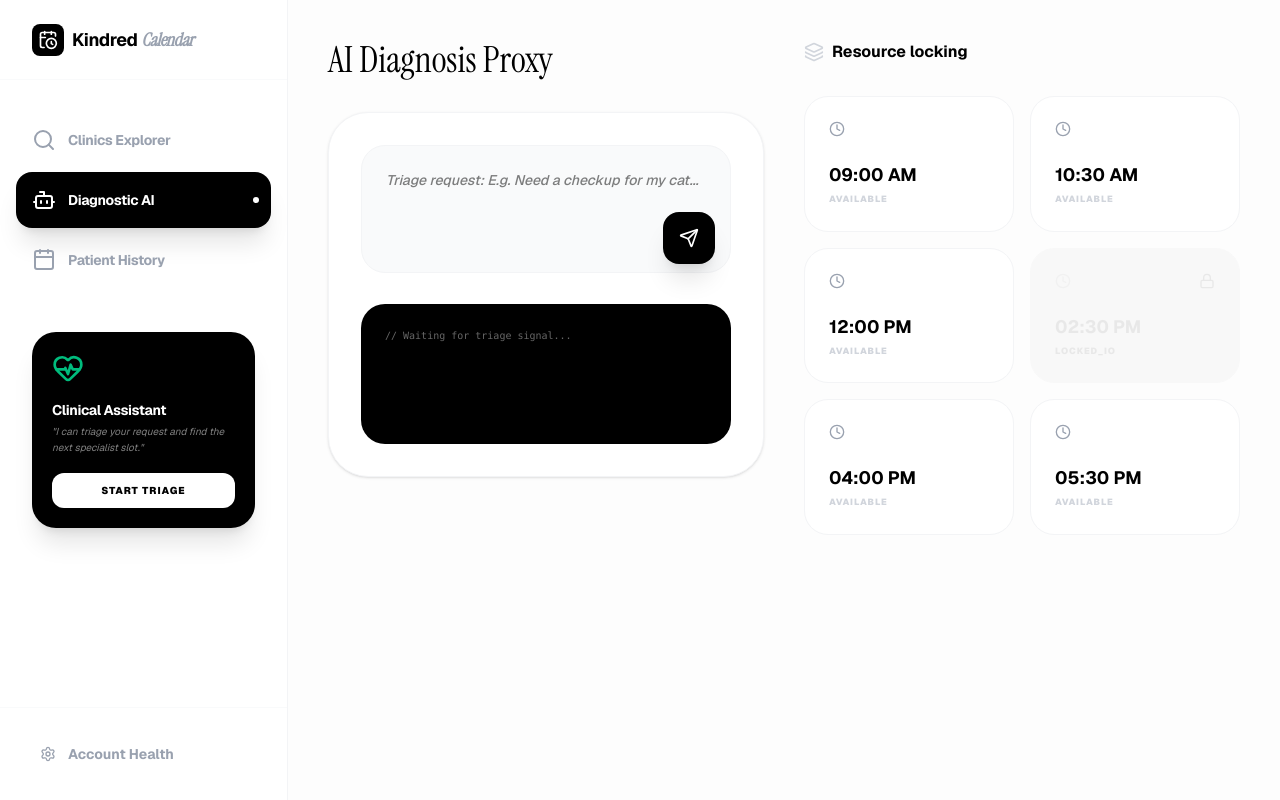
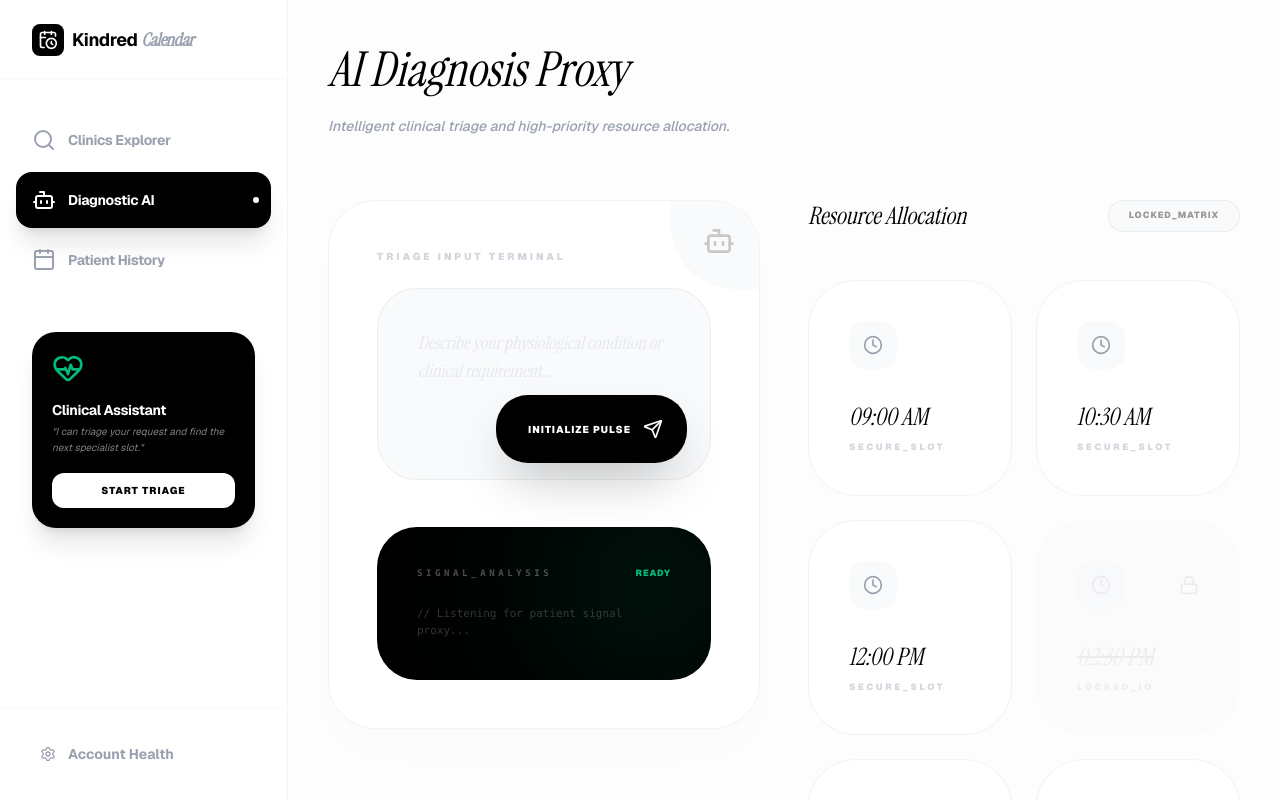
Before and after one commit to FlexSlotCustom0/FlexSlotCustom, a Next.js app in the folder frontend/: page /dashboard/customer in a window 1280 px wide. Both pictures are taken after a click on the button "Diagnostic AI". Shown: the top 800 px of the page. Built offline with nearby package versions, Linux system fonts and the light colour scheme.

Commit message:
Update page.tsx

```diff
--- a/frontend/src/app/dashboard/customer/page.tsx
+++ b/frontend/src/app/dashboard/customer/page.tsx
@@ -159,38 +159,99 @@ function MarketCard({ name, cat, rating, image, id }: { name: string, cat: strin
 
 function AIBookingSection({ chatInput, setChatInput, isParsing, setIsParsing, handleBooking, lockingSlot, lockedSlots }: { chatInput: string, setChatInput: (s: string) => void, isParsing: boolean, setIsParsing: (b: boolean) => void, handleBooking: (id: number) => void, lockingSlot: number | null, lockedSlots: number[] }) {
   return (
-    <motion.div initial={{ opacity: 0, y: 10 }} animate={{ opacity: 1, y: 0 }} className="space-y-10">
-      <div className="grid grid-cols-1 lg:grid-cols-2 gap-10">
-         <div className="space-y-8">
-            <h2 className="text-4xl font-serif text-black">AI Diagnosis Proxy</h2>
-            <div className="bg-white rounded-[2.5rem] border border-gray-100 p-8 shadow-sm space-y-6">
-               <div className="relative">
-                  <textarea value={chatInput} onChange={(e) => setChatInput(e.target.value)} placeholder="Triage request: E.g. Need a checkup for my cat..." className="w-full h-32 bg-gray-50 border border-gray-100 rounded-3xl p-6 text-sm font-medium focus:outline-none focus:ring-2 focus:ring-black/5 resize-none italic" />
-                  <button onClick={() => { setIsParsing(true); setTimeout(() => setIsParsing(false), 2000); }} className="absolute right-4 bottom-4 p-4 bg-black text-white rounded-2xl shadow-xl hover:scale-105 transition-all">
-                     {isParsing ? <Sparkles className="w-5 h-5 animate-spin" /> : <Send className="w-5 h-5" />}
-                  </button>
+    <motion.div initial={{ opacity: 0, y: 10 }} animate={{ opacity: 1, y: 0 }} className="space-y-16">
+      <div className="flex flex-col gap-4">
+         <h2 className="text-5xl font-serif italic text-black leading-tight">AI Diagnosis Proxy</h2>
+         <p className="text-sm text-gray-400 font-medium italic">Intelligent clinical triage and high-priority resource allocation.</p>
+      </div>
+
+      <div className="grid grid-cols-1 lg:grid-cols-2 gap-12">
+         <div className="space-y-12">
+            <div className="bg-white rounded-[3rem] border border-black/5 p-12 shadow-2xl shadow-black/[0.02] space-y-10 relative overflow-hidden group">
+               <div className="absolute top-0 right-0 w-32 h-32 bg-gray-50 rounded-bl-[4rem] flex items-center justify-center -mr-10 -mt-10 group-hover:bg-black group-hover:text-white transition-all duration-700">
+                  <Bot className="w-8 h-8 mr-8 mt-8 opacity-20 group-hover:opacity-100" />
                </div>
-               <div className="p-6 rounded-3xl bg-black font-mono text-[10px] text-white/40 overflow-hidden relative min-h-[140px]">
-                  {isParsing ? "...TRIAGE_IN_PROGRESS..." : chatInput ? <span className="text-emerald-500">INTENT: CLINICAL_BOOKING</span> : "// Waiting for triage signal..."}
+
+               <div className="space-y-6">
+                  <div className="text-[10px] font-black uppercase tracking-[0.3em] text-gray-300">Triage Input Terminal</div>
+                  <div className="relative">
+                     <textarea
+                       value={chatInput}
+                       onChange={(e) => setChatInput(e.target.value)}
+                       placeholder="Describe your physiological condition or clinical requirement..."
+                       className="w-full h-48 bg-gray-50 border border-black/5 rounded-[2.5rem] p-10 text-lg font-medium focus:outline-none focus:ring-4 focus:ring-black/5 resize-none italic placeholder:text-gray-200 transition-all font-serif"
+                     />
+                     <button
+                       onClick={() => { setIsParsing(true); setTimeout(() => setIsParsing(false), 2000); }}
+                       className="absolute right-6 bottom-6 p-6 bg-black text-white rounded-[2rem] shadow-2xl hover:scale-105 active:scale-95 transition-all flex items-center gap-3"
+                     >
+                        <span className="text-[10px] font-black uppercase tracking-widest pl-2">Initialize Pulse</span>
+                        {isParsing ? <Sparkles className="w-5 h-5 animate-spin" /> : <Send className="w-5 h-5" />}
+                     </button>
+                  </div>
+               </div>
+
+               <div className="p-10 rounded-[2.5rem] bg-black text-white relative overflow-hidden group">
+                  <div className="flex justify-between items-center mb-6 relative z-10">
+                    <div className="text-[9px] font-black uppercase tracking-[0.4em] text-white/30 font-mono">Signal_Analysis</div>
+                    <div className={`text-[9px] font-black uppercase tracking-widest ${isParsing ? 'text-yellow-400' : 'text-emerald-500'}`}>
+                       {isParsing ? 'Parsing...' : 'Ready'}
+                    </div>
+                  </div>
+                  <div className="font-mono text-[11px] leading-relaxed relative z-10">
+                     {isParsing ? (
+                        <motion.div animate={{ opacity: [0.4, 1, 0.4] }} transition={{ repeat: Infinity, duration: 1.5 }}>
+                           [STREAMS_ACTIVE] — Triaging clinical vectors...
+                        </motion.div>
+                     ) : chatInput ? (
+                        <div className="space-y-2">
+                           <div className="text-emerald-500">INTENT: CLINICAL_LOCK_PRIORITY</div>
+                           <div className="text-white/40">VECTOR_MATCH: ACUTE_CONSULTATION</div>
+                        </div>
+                     ) : (
+                        <span className="text-white/20">// Listening for patient signal proxy...</span>
+                     )}
+                  </div>
+                  <div className="absolute bottom-[-20%] right-[-20%] w-64 h-64 bg-emerald-500/10 rounded-full blur-[80px]" />
                </div>
             </div>
          </div>
-         <div className="space-y-8">
-            <h3 className="font-bold flex items-center gap-2 text-black"><Layers className="w-5 h-5 text-gray-300" /> Resource locking</h3>
-            <div className="grid grid-cols-2 gap-4">
+
+         <div className="space-y-12">
+            <div className="flex items-center justify-between">
+               <h3 className="text-2xl font-serif italic text-black">Resource Allocation</h3>
+               <div className="px-5 py-2 bg-gray-50 border border-black/5 rounded-full text-[9px] font-black uppercase tracking-widest text-[#999]">Locked_Matrix</div>
+            </div>
+
+            <div className="grid grid-cols-2 gap-6">
                {["09:00 AM", "10:30 AM", "12:00 PM", "02:30 PM", "04:00 PM", "05:30 PM"].map((time, i) => {
                   const id = i+1;
                   const isLocked = lockedSlots.includes(id);
                   const isLocking = lockingSlot === id;
                   return (
-                    <button key={id} onClick={() => handleBooking(id)} disabled={isLocked || isLocking} className={`p-6 rounded-3xl border text-left transition-all ${isLocked ? 'bg-gray-100 border-gray-100 opacity-50 grayscale' : isLocking ? 'border-black bg-white scale-95 shadow-lg' : 'bg-white border-gray-100 hover:border-black/20 hover:shadow-xl'}`}>
-                       <div className="flex justify-between items-center mb-6">
-                          <Clock className={`w-4 h-4 ${isLocked ? 'text-gray-200' : 'text-gray-400'}`} />
-                          {isLocking && <RefreshCw className="w-4 h-4 animate-spin text-black" />}
-                          {isLocked && <Lock className="w-4 h-4 text-gray-300" />}
+                    <button
+                      key={id}
+                      onClick={() => handleBooking(id)}
+                      disabled={isLocked || isLocking}
+                      className={`group p-10 rounded-[3rem] border text-left transition-all relative overflow-hidden ${
+                        isLocked
+                        ? 'bg-gray-50 border-transparent opacity-40'
+                        : isLocking
+                          ? 'border-gray-200 bg-white scale-95 shadow-lg'
+                          : 'bg-white border-black/5 hover:border-black/20 hover:shadow-2xl hover:shadow-black/[0.04]'
+                      }`}
+                    >
+                       <div className="flex justify-between items-center mb-8">
+                          <div className={`w-12 h-12 rounded-2xl flex items-center justify-center transition-all ${isLocked ? 'bg-gray-100 text-gray-300' : 'bg-gray-50 text-gray-400 group-hover:bg-black group-hover:text-white'}`}>
+                             <Clock className="w-5 h-5" />
+                          </div>
+                          {isLocking && <RefreshCw className="w-5 h-5 animate-spin text-black" />}
+                          {isLocked && <Lock className="w-5 h-5 text-gray-300" />}
                        </div>
-                       <div className={`font-bold text-lg ${isLocked ? 'text-gray-300' : 'text-black'}`}>{time}</div>
-                       <div className="text-[9px] font-black uppercase tracking-widest text-gray-300 mt-1">{isLocked ? 'LOCKED_IO' : 'AVAILABLE'}</div>
+                       <div className={`font-serif italic text-2xl ${isLocked ? 'text-gray-300 line-through' : 'text-black'}`}>{time}</div>
+                       <div className="text-[9px] font-black uppercase tracking-[0.3em] text-gray-300 mt-2">
+                          {isLocked ? 'LOCKED_IO' : isLocking ? 'Securing...' : 'Secure_Slot'}
+                       </div>
                     </button>
                   );
                })}
```
